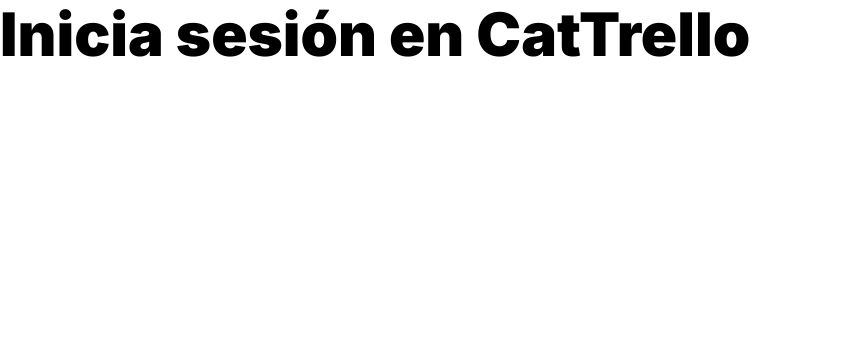
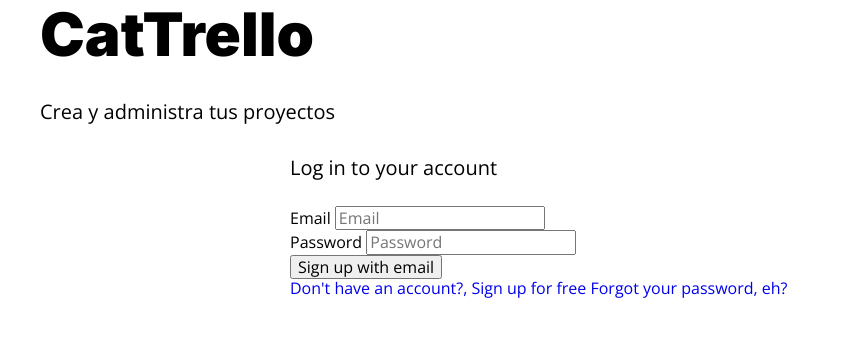
Before and after one commit to Maya-Alferez/UpTask, a PHP site: template views/auth/login.php in a window 1280 px wide. Shown: the top 337 px of the page, without its empty margins (0-848 px from the left). Run offline with PHP 8.4, Linux system fonts and the light colour scheme; the template is opened without the code that fills it, so the values that code supplies are empty.

Commit message:
Vistas y formulario Login
Crear vistas de Login y crear el formulario para la página principal.

```diff
--- a/src/scss/base/_tipografia.scss
+++ b/src/scss/base/_tipografia.scss
@@ -16,6 +16,5 @@
 }
 p {
     font-size: 2rem;
-    color: v.$gris;
     line-height: 1.8;
 }
--- a/views/auth/login.php
+++ b/views/auth/login.php
@@ -1 +1,24 @@
-<h1>Inicia sesión en CatTrello</h1>
+<div class="contenedor">
+    <h1>CatTrello</h1>
+    <p>Crea y administra tus proyectos</p>
+
+    <div class="contenedor-sm">
+        <p class="descripcion-pagina">Log in to your account</p>
+        <form class="formulario" method="POST" action="/">
+            <div class="campo">
+                <label for="email">Email</label>
+                <input type="email" id="email" placeholder="Email" name="email">
+            </div>
+            <div class="campo">
+                <label for="password">Password</label>
+                <input type="password" id="password" placeholder="Password" name="password">
+            </div>
+
+            <input type="submit" class="boton" value="Sign up with email">
+        </form>
+        <div class="acciones">
+            <a href="/crear">Don't have an account?, Sign up for free</a>
+            <a href="/olvide">Forgot your password, eh?</a>
+        </div>
+    </div> <!--.contenedor-sm -->
+</div>
```
Also changed, not shown: public/build/css/app.css, 1 other file.
